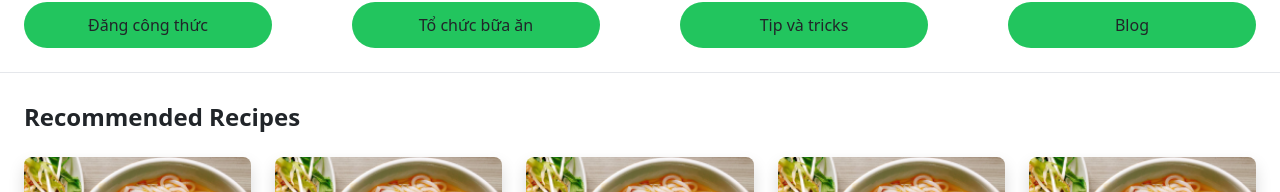
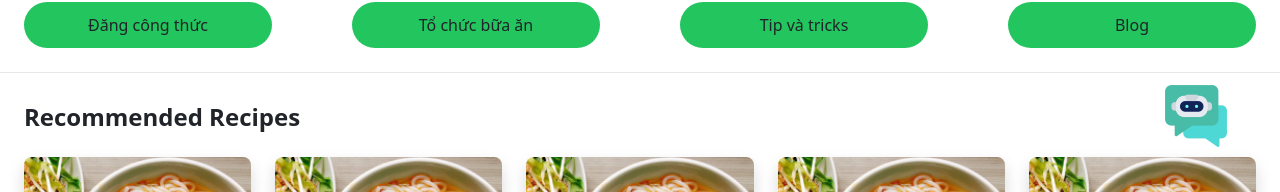
Before and after one commit to phong5824/IntroSE, a React (Vite) app in the folder client/: page / in a window 1280 px wide. Shown: the part 608-800 px from the top of the page. Built offline with nearby package versions, Linux system fonts and the light colour scheme.

Commit message:
Update Chatbot UI

```diff
--- a/client/src/views/Chat.jsx
+++ b/client/src/views/Chat.jsx
@@ -1,28 +1,77 @@
-import { useEffect, useState } from "react";
+// import { useEffect, useState } from "react";
 
-export default function Chat() {
-  const [collapsed, setCollapsed] = useState(true); // [true, function() {}
-  const [chat, setChat] = useState([]); // [ { sender: "user", message: "hi" }, { sender: "bot", message: "hello" }
-  // const [message, setMessage] = useState([]);
-  const getMessage = useEffect(() => {
-    axios.get("/api/chat").then((res) => {
-      setChat(res.data);
-    });
-  }, []);
+// export default function Chat() {
+//   const [collapsed, setCollapsed] = useState(true); // [true, function() {}
+//   const [chat, setChat] = useState([]); // [ { sender: "user", message: "hi" }, { sender: "bot", message: "hello" }
+//   // const [message, setMessage] = useState([]);
+//   const getMessage = useEffect(() => {
+//     axios.get("/api/chat").then((res) => {
+//       setChat(res.data);
+//     });
+//   }, []);
 
-  const handleSend = (e) => {
-    const messageData = {
-      sender: "user",
-      message: message,
-    };
-    // if(send)
+//   const handleSend = (e) => {
+//     const messageData = {
+//       sender: "user",
+//       message: message,
+//     };
+//     // if(send)
+//   };
+
+//   //   .then((res) => res.json())
+//   //     .then((data) => {
+//   //       setChat(data);
+//   //     });
+//   // }, []);
+//   const onSend = (e) => {
+//     e.preventDefault();
+//     const messageData = {
+//       sender: "user",
+//       message: message,
+//     };
+//     axios.post("/api/chat", messageData).then((res) => {
+//       setChat(res.data);
+//     });
+//   };
+//   return (
+//     <div className="chat-component">
+//       <div className="chat-card w-[200px] h-[300px]">
+//         <div className="chat-header">chatbot-header</div>
+//         <div className="chat-container">
+//           {chat.map((message) => {
+//             return (
+//               <div className="chat-message">
+//                 <div className="chat-sender">{message.sender}</div>
+//                 <div className="chat-message">{message.message}</div>
+//               </div>
+//             );
+//           })}
+//         </div>
+//         <div className="chat-form">
+//           <input type="text" onChange={(e) => setMessage(e.target.value)} />
+//           <button type="submit" onSubmit={onSend}>
+//             Send
+//           </button>
+//         </div>
+//       </div>
+//     </div>
+//   );
+// }
+
+import { useState } from "react";
+import axios from "axios";
+import Chatbot from '../assets/chatbot.png';
+
+const Chat = () => {
+  const [collapsed, setCollapsed] = useState(true);
+  const [chat, setChat] = useState([]);
+  const [message, setMessage] = useState("");
+
+  const toggleChat = () => {
+    setCollapsed(!collapsed);
   };
 
-  //   .then((res) => res.json())
-  //     .then((data) => {
-  //       setChat(data);
-  //     });
-  // }, []);
+
   const onSend = (e) => {
     e.preventDefault();
     const messageData = {
@@ -31,29 +80,54 @@ export default function Chat() {
     };
     axios.post("/api/chat", messageData).then((res) => {
       setChat(res.data);
+      setMessage("");
     });
   };
+
   return (
-    <div className="chat-component">
-      <div className="chat-card w-[200px] h-[300px]">
-        <div className="chat-header">chatbot-header</div>
-        <div className="chat-container">
-          {chat.map((message) => {
-            return (
-              <div className="chat-message">
-                <div className="chat-sender">{message.sender}</div>
-                <div className="chat-message">{message.message}</div>
-              </div>
-            );
-          })}
+    <div className={`chat-component ${collapsed ? "collapsed" : ""} fixed bottom-10 right-10 z-50`}>
+      <div className="chat-card flex flex-col items-center justify-center">
+        <img
+          src={Chatbot}
+          alt="Chatbot Trigger"
+          className="chatbot-trigger w-16 h-16 cursor-pointer mb-1 mr-3"
+          onClick={toggleChat}
+        />
+
+        {/* Chat container */}
+        <div className="chat-container flex flex-col items-center">
+          {chat.map((message, index) => (
+            <div key={index} className={`chat-message ${message.sender} mb-2`}>
+              <div className="chat-message">{message.message}</div>
+            </div>
+          ))}
         </div>
-        <div className="chat-form">
-          <input type="text" onChange={(e) => setMessage(e.target.value)} />
-          <button type="submit" onSubmit={onSend}>
-            Send
-          </button>
-        </div>
+
+        {/* Chat form */}
+        {!collapsed && (
+          <div className="chat-form bg-green-400 rounded-lg p-4 w-96">
+            <input
+              type="text"
+              value={message}
+              onChange={(e) => setMessage(e.target.value)}
+              placeholder="Bạn cần tôi giúp gì?"
+              className="w-full p-2 rounded mb-3 text-center"
+            />
+            <div className="flex items-center justify-center">
+              <button
+                type="button"
+                onClick={onSend}
+                className="bg-red-400 text-white rounded-full p-2 w-32"
+              >
+                Gửi
+              </button>
+            </div>
+          </div>
+        )}
+
       </div>
     </div>
   );
-}
+};
+
+export default Chat;
--- a/client/src/views/Home.jsx
+++ b/client/src/views/Home.jsx
@@ -2,6 +2,7 @@
 import HeroSection from "../components/modules/HeroSection";
 import NavBar from "../components/modules/Navbar";
 import Footer from "../components/modules/Footer";
+import Chat from "./Chat";
 import RecommendedRecipes from '../components/modules/RecommendedRecipes';
 
 
@@ -27,6 +28,7 @@ const Home = () => {
       <ButtonGroup />
       <RecommendedRecipes />
       <Footer />
+      <Chat />
     </div>
   );
 };
```
Also changed, not shown: client/src/assets/chatbot.png (added).
